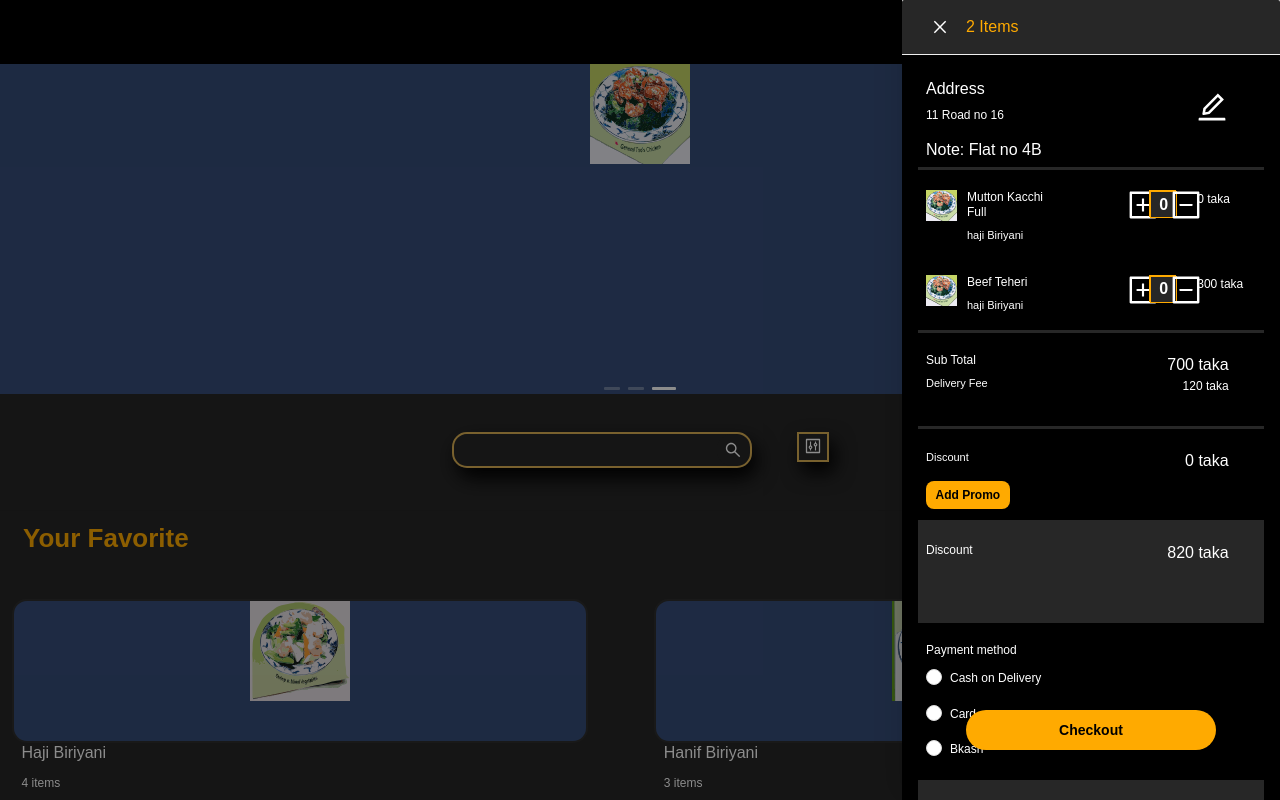
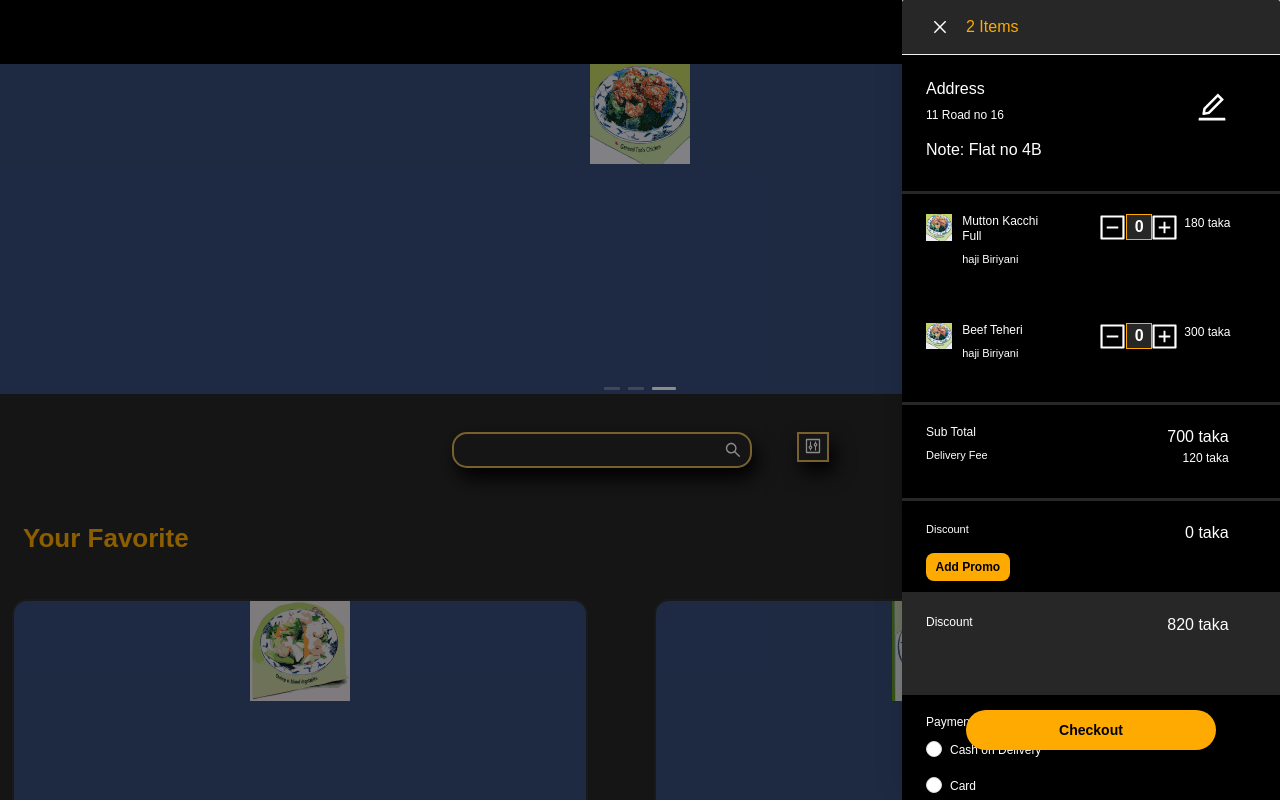
Before and after one commit to itsjahidhasan/food_project, a Next.js app: page / in a window 1280 px wide. Both pictures are taken after a click on the element 972 px from the left and 31 px from the top of the page. Shown: the top 800 px of the page. Built offline with nearby package versions, Linux system fonts and the light colour scheme.

Commit message:
cart updated

```diff
--- a/src/components/layout/cart.js
+++ b/src/components/layout/cart.js
@@ -1,31 +1,12 @@
-import React, { useState, useEffect } from 'react';
+import React, { useState, useEffect } from "react";
 import Image from "next/image";
-import { Row, Col, Divider, InputNumber, Radio,Input, Space } from "antd";
+import { Row, Col, Divider, InputNumber, Radio, Input, Space } from "antd";
 import {
   EditOutlined,
   PlusSquareOutlined,
   MinusSquareOutlined,
 } from "@ant-design/icons";
 export default function cart() {
-
-  const [count, setCount] = useState(0);
-  const [price, setPrice]= useState(0);
-
-  const increaseCount =()=>{
-    const newCount = (count + 1);
-    // newCount={updatePrice};
-    setCount(newCount);
-  }
-  const decreaseCount =()=>{
-    if (count > 0){
-      const newCount = count - 1;
-      setCount(newCount)
-    }
-  //  const updatePrice =()=>{
-  //  const newPrice = count * price ;
-  //  setPrice(newPrice)
-  // }
-}
   return (
     <>
       <div className="cart-content">
@@ -33,7 +14,7 @@ export default function cart() {
           <button className="checkout-btn">Checkout</button>
         </div>
 
-        <Row gutter={16}>
+        <Row gutter={16} className="row-padding">
           <Col className="gutter-row" span={12}>
             <div>
               <h6>Address</h6>
@@ -48,8 +29,8 @@ export default function cart() {
           </Col>
         </Row>
 
-        <Row gutter={16} className="odered-items">
-          <Col className="gutter-row" span={14}>
+        <Row gutter={16} className="odered-items row-padding">
+          <Col className="gutter-row" span={12}>
             <div className="selected-food">
               <Row>
                 <Col span="4" style={{ marginRight: 10 }}>
@@ -62,28 +43,27 @@ export default function cart() {
               </Row>
             </div>
           </Col>
-          <Col className="gutter-row" span={10}>
+          <Col className="gutter-row" span={12}>
             <div>
               <Row>
                 <Col span={4}>
-                  <div onClick={increaseCount}>
-                    <PlusSquareOutlined style={{ fontSize: 30 }} />
+                  <div>
+                    <MinusSquareOutlined style={{ fontSize: 27 }} />
                   </div>
                 </Col>
                 <Col span={4}>
-
-                  <div className="numberInput">
-                    <input className="numberInput" type={Number} value={count} />
+                  <div>
+                    <input className="numberInput" type={Number} value={0} />
                   </div>
                 </Col>
-                <Col span={5}>
-                  <div onClick={decreaseCount}>
-                    <MinusSquareOutlined style={{ fontSize: 30 }} />
+                <Col span={4}>
+                  <div>
+                    <PlusSquareOutlined style={{ fontSize: 27 }} />
                   </div>
                 </Col>
-                <Col span={9}>
+                <Col span={9} className="amount">
                   <div>
-                    <p>{price} taka</p>
+                    <p>180 taka</p>
                   </div>
                 </Col>
               </Row>
@@ -91,8 +71,8 @@ export default function cart() {
           </Col>
         </Row>
 
-        <Row gutter={16}>
-          <Col className="gutter-row" span={14}>
+        <Row gutter={16} className="row-padding">
+          <Col className="gutter-row" span={12}>
             <div className="selected-food">
               <Row>
                 <Col span="4" style={{ marginRight: 10 }}>
@@ -105,25 +85,25 @@ export default function cart() {
               </Row>
             </div>
           </Col>
-          <Col className="gutter-row" span={10}>
+          <Col className="gutter-row" span={12}>
             <div>
               <Row>
                 <Col span={4}>
-                  <div onClick={increaseCount}>
-                    <PlusSquareOutlined style={{ fontSize: 30 }} />
+                  <div>
+                    <MinusSquareOutlined style={{ fontSize: 27 }} />
                   </div>
                 </Col>
                 <Col span={4}>
-                  <div className="numberInput">
-                    <input className="numberInput" type={Number} value={count} />
+                  <div>
+                    <input className="numberInput" type={Number} value={0} />
                   </div>
                 </Col>
-                <Col span={5}>
-                  <div onClick={decreaseCount}>
-                    <MinusSquareOutlined style={{ fontSize: 30 }} />
+                <Col span={4}>
+                  <div>
+                    <PlusSquareOutlined style={{ fontSize: 27 }} />
                   </div>
                 </Col>
-                <Col span={9}>
+                <Col span={9} className="amount">
                   <div>
                     <p>300 taka</p>
                   </div>
@@ -133,7 +113,7 @@ export default function cart() {
           </Col>
         </Row>
 
-        <Row gutter={16} className="odered-items">
+        <Row gutter={16} className="odered-items row-padding">
           <Col className="gutter-row" span={14}>
             <div className="selected-food">
               <Row>
@@ -156,7 +136,7 @@ export default function cart() {
           </Col>
         </Row>
 
-        <Row gutter={16} className="odered-items">
+        <Row gutter={16} className="odered-items row-padding">
           <Col className="gutter-row" span={14}>
             <div className="selected-food">
               <Row>
@@ -178,7 +158,7 @@ export default function cart() {
           </Col>
         </Row>
 
-        <Row gutter={16} className="odered-items total-amount">
+        <Row gutter={16} className="odered-items total-amount row-padding">
           <Col className="gutter-row" span={14}>
             <div className="selected-food">
               <Row>
@@ -199,7 +179,7 @@ export default function cart() {
           </Col>
         </Row>
 
-        <Row gutter={16} className="odered-items">
+        <Row gutter={16} className="odered-items row-padding">
           <Col className="gutter-row" span={24}>
             <div className="selected-food">
               <Row>
@@ -207,9 +187,15 @@ export default function cart() {
                   <h6>Payment method</h6>
                   <Radio.Group>
                     <Space direction="vertical">
-                      <Radio value={1}><h6>Cash on Delivery</h6></Radio>
-                      <Radio value={2}><h6>Card</h6></Radio>
-                      <Radio value={3}><h6>Bkash</h6></Radio>
+                      <Radio value={1}>
+                        <h6>Cash on Delivery</h6>
+                      </Radio>
+                      <Radio value={2}>
+                        <h6>Card</h6>
+                      </Radio>
+                      <Radio value={3}>
+                        <h6>Bkash</h6>
+                      </Radio>
                     </Space>
                   </Radio.Group>
                 </Col>
@@ -218,7 +204,7 @@ export default function cart() {
           </Col>
         </Row>
 
-        <Row gutter={16} className="odered-items total-amount">
+        <Row gutter={16} className="odered-items total-amount row-padding">
           <Col className="gutter-row" span={14}>
             <div className="selected-food">
               <Row>
--- a/src/components/layout/common.js
+++ b/src/components/layout/common.js
@@ -132,7 +132,10 @@ export default function Common() {
           onClose={cartOnClose}
           visible={cartVisible}
           className="cart"
-          bodyStyle={{ background: "#000000" }}
+          bodyStyle={{
+            background: "#000000",
+            padding: 0
+          }}
           size="320px"
         >
           <Cart />
--- a/src/components/layout/pageContent.js
+++ b/src/components/layout/pageContent.js
@@ -1,6 +1,6 @@
 import Image from "next/image";
 import Link from "next/link";
-import { Row, Col, Divider } from "antd";
+import { Row, Col, Divider,Drawer } from "antd";
 export default function content() {
   return (
     <>
@@ -13,7 +13,7 @@ export default function content() {
         <Row gutter={16} justify="center">
           <Col className="gutter-row" span={12}>
             <div>
-              <Link href="/foodmenu">
+              <Link href="./foodmenu">
                 <a>
                   <div className="favoriteItems">
                     <div className="favoriteImage">
--- a/src/components/layout/searchBoxSection.js
+++ b/src/components/layout/searchBoxSection.js
@@ -1,7 +1,5 @@
 import { Input, Space } from "antd";
-import { ControlOutlined } from '@ant-design/icons';
-
-
+import { ControlOutlined } from "@ant-design/icons";
 
 export default function search() {
   const siftingStyle = {
@@ -11,7 +9,7 @@ export default function search() {
   };
   const lefticon = {
     fontSize: 16,
-    color: "#FFAA00",
+    color: "#141414",
     background: "none",
     marginLeft: "45px",
     border: "2px solid #DBB154",
@@ -33,7 +31,10 @@ export default function search() {
         <div>
           <Search style={searchStyle} />
 
-          <button style={lefticon}> <ControlOutlined /> </button>
+          <button style={lefticon}>
+            {" "}
+            <ControlOutlined />{" "}
+          </button>
         </div>
       </div>
     </>
--- a/styles/scss/_cart.scss
+++ b/styles/scss/_cart.scss
@@ -2,6 +2,9 @@
 .checkout-btn-container {
   display: flex;
   justify-content: center;
+}
+.row-padding{
+  padding: 24px;
 }
 .checkout-btn {
   position: fixed;
@@ -43,14 +46,17 @@
   font-size: 11px;
 }
 .numberInput {
-  width: 27px;
-  height: 27px;
+  width: 26px;
+  height: 26px;
   background-color: $backGround-color-primary;
   border: 1px solid $text-primary;
   text-align: center;
   font-size: medium;
   font-weight: 600;
   color: white;
+  padding-left: 6px;
+  padding-right: 6px;
+  margin-left: 1px;
 }
 .odered-items {
   border-top: 3px solid $backGround-color-primary;
--- a/styles/scss/_pageContent.scss
+++ b/styles/scss/_pageContent.scss
@@ -19,7 +19,7 @@
   margin-left: 0.9vw;
 }
 .favoriteImage {
-  height: 18vh;
+  height: 27vh;
   width: 45vw;
   color: #fff;
   line-height: 160px;
@@ -38,7 +38,7 @@
   margin-left: 0.9vw;
 }
 .availableImage {
-  height: 18vh;
+  height: 27vh;
   width: 45vw;
   color: #fff;
   line-height: 160px;
```
Also changed, not shown: src/components/useradress.js (+6 -8 lines).
